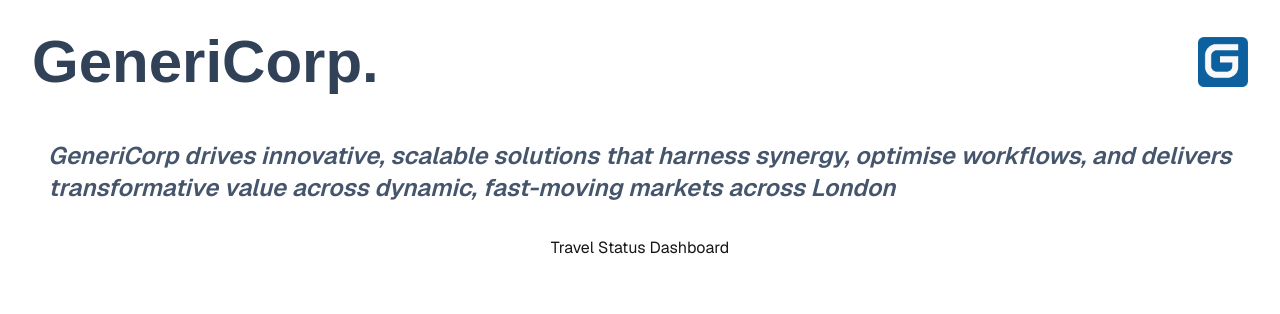
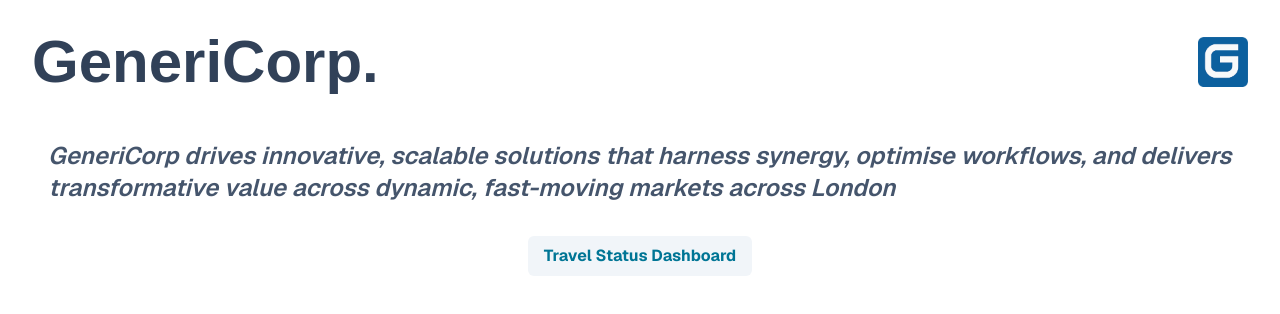
Before and after one commit to lexkon/tfl-status-app, a Next.js app: page / in a window 1280 px wide. Shown: the top 314 px of the page. Built offline with nearby package versions, Linux system fonts and the light colour scheme.

Commit message:
per line info page + updates styles

```diff
--- a/app/globals.css
+++ b/app/globals.css
@@ -116,9 +116,9 @@ main {
   @apply mt-4 mx-4 md:mx-8 lg:mx-12 mb-24
 }
 
-/* .btn-link {
+.btn-link {
   @apply rounded-md bg-slate-100 text-cyan-700 font-bold px-4 py-2 hover:text-cyan-950
-} */
+}
 
 .line-overview {
   @apply grid grid-cols-2 bg-[#faf5e1] text-cyan-700 items-center md:my-0.5 my-0.25 md:text-lg;
```
